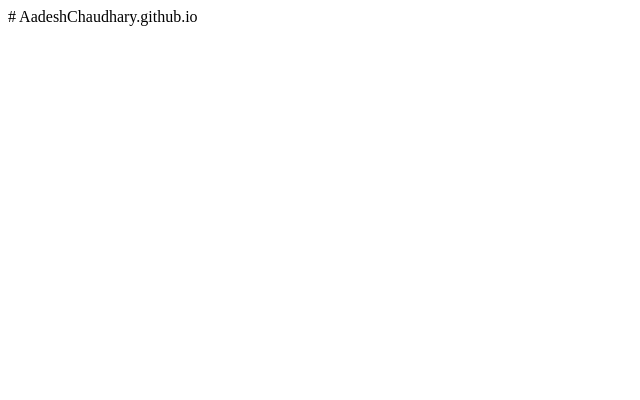
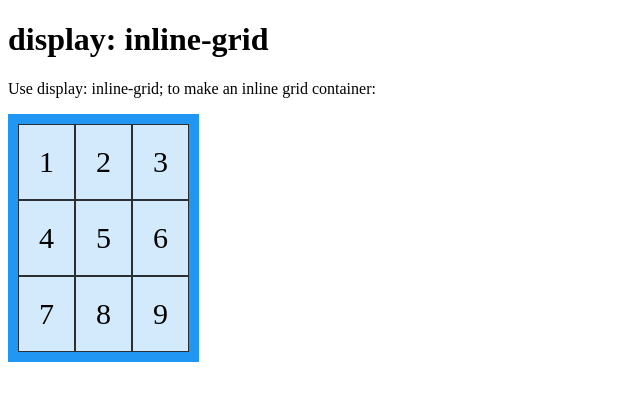
Before and after one commit to AadeshChaudhary/AadeshChaudhary.github.io, a plain HTML site: page index.html in a window 1280 px wide. Shown: the whole page, without its empty margins (0-640 px from the left). Drawn offline with Linux system fonts and the light colour scheme.

Commit message:
Update index.html

```diff
--- a/index.html
+++ b/index.html
@@ -1 +1,40 @@
-# AadeshChaudhary.github.io
+<!DOCTYPE html>
+<html>
+<head>
+<style>
+.grid-container {
+  display: inline-grid;
+  grid-template-columns: auto auto auto;
+  background-color: #2196F3;
+  padding: 10px;
+}
+
+.grid-item {
+  background-color: rgba(255, 255, 255, 0.8);
+  border: 1px solid rgba(0, 0, 0, 0.8);
+  padding: 20px;
+  font-size: 30px;
+  text-align: center;
+}
+</style>
+</head>
+<body>
+
+<h1>display: inline-grid</h1>
+
+<p>Use display: inline-grid; to make an inline grid container:</p>
+
+<div class="grid-container">
+  <div class="grid-item">1</div>
+  <div class="grid-item">2</div>
+  <div class="grid-item">3</div>
+  <div class="grid-item">4</div>
+  <div class="grid-item">5</div>
+  <div class="grid-item">6</div>
+  <div class="grid-item">7</div>
+  <div class="grid-item">8</div>
+  <div class="grid-item">9</div>
+</div>
+
+</body>
+</html>
```
